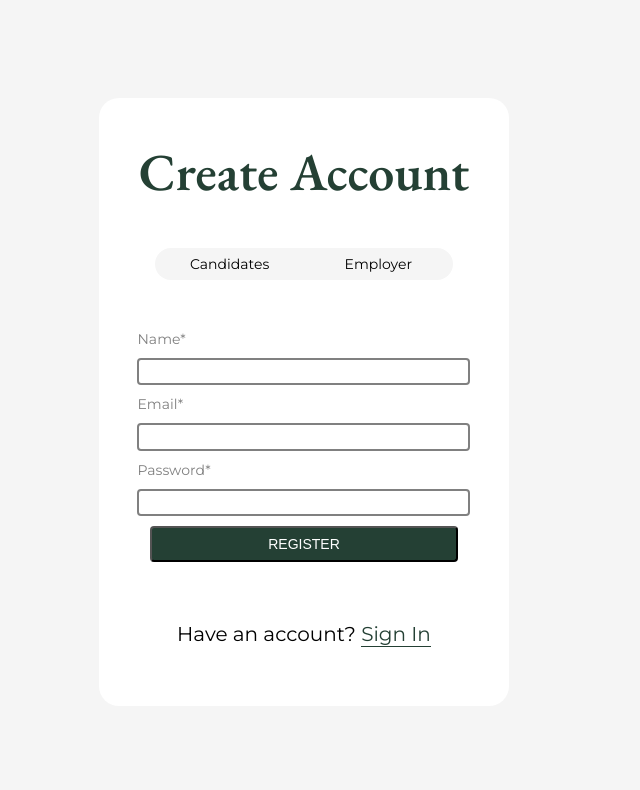
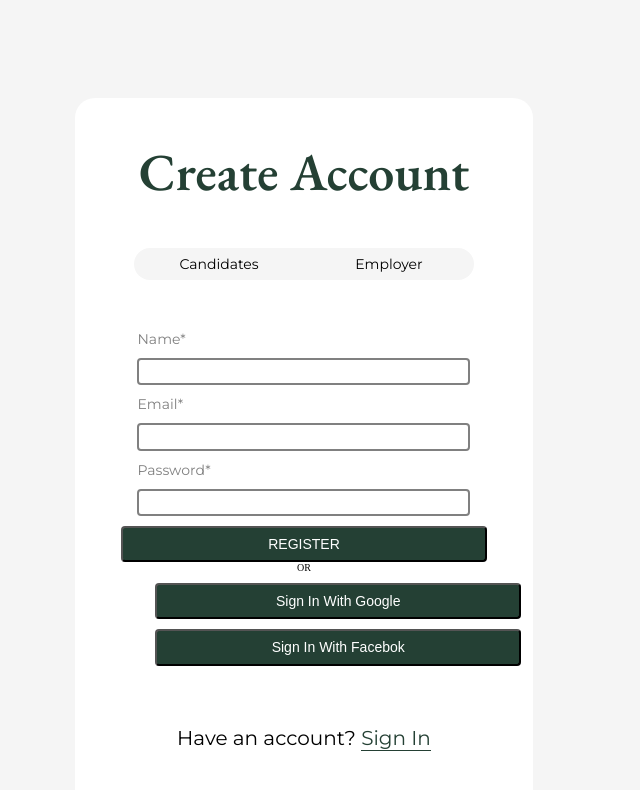
Before and after one commit to rodgersajb/jobi, a React (Vite) app: page /register in a window 1280 px wide. Shown: the part 348-1138 px from the top of the page, without its empty margins (336-976 px from the left). Built offline with nearby package versions, Linux system fonts and the light colour scheme; no server answers.

Commit message:
added signIn.jsx components with googleSignIn and FacebookLogin hooks which are working

```diff
--- /dev/null
+++ b/src/Components/GoogleSignUp.jsx
@@ -0,0 +1,32 @@
+import { getAuth, GoogleAuthProvider, FacebookAuthProvider, signInWithPopup } from "firebase/auth";
+import { firebase, db } from "./firebase";
+import { set, ref } from "firebase/database";
+
+const googleProvider = new GoogleAuthProvider();
+const facebookProvider = new FacebookAuthProvider();
+export const auth = getAuth(firebase);
+
+export const googleSignUp = () => {
+  signInWithPopup(auth, googleProvider)
+    .then((result) => {
+        console.log(result)
+      const user = result.user;
+
+      set(ref(db, "users/" + user.uid), {
+        email: result.user.email,
+        name: result.user.displayName,
+        photo: result.user.photoURL,
+      });
+    })
+    .catch((error) => {
+      console.log(error);
+    });
+};
+
+export const facebookSignUp = () => {
+   signInWithPopup(auth, facebookProvider).then((result) => {
+    console.log(result)
+   }).catch((error) => {
+    console.log(error)
+   })
+}
--- a/src/Components/RegisterForm.jsx
+++ b/src/Components/RegisterForm.jsx
@@ -1,6 +1,7 @@
 import { firebase, db } from "./firebase";
 import { set, ref } from "firebase/database";
 import { createUserWithEmailAndPassword, getAuth } from "firebase/auth";
+import { googleSignUp, facebookSignUp } from "./GoogleSignUp";
 
 import { useState } from "react";
 
@@ -70,6 +71,11 @@ const RegisterForm = () => {
               />
             </span>
             <button onClick={handleSignUp}>REGISTER</button>
+            <span>OR</span>
+            <div className="sign-in-buttons">
+              <button onClick={googleSignUp}>Sign In With Google</button>
+              <button onClick={facebookSignUp}>Sign In With Facebok</button>
+            </div>
           </form>
           <p>
             Have an account? <span className="underline">Sign In</span>
```
